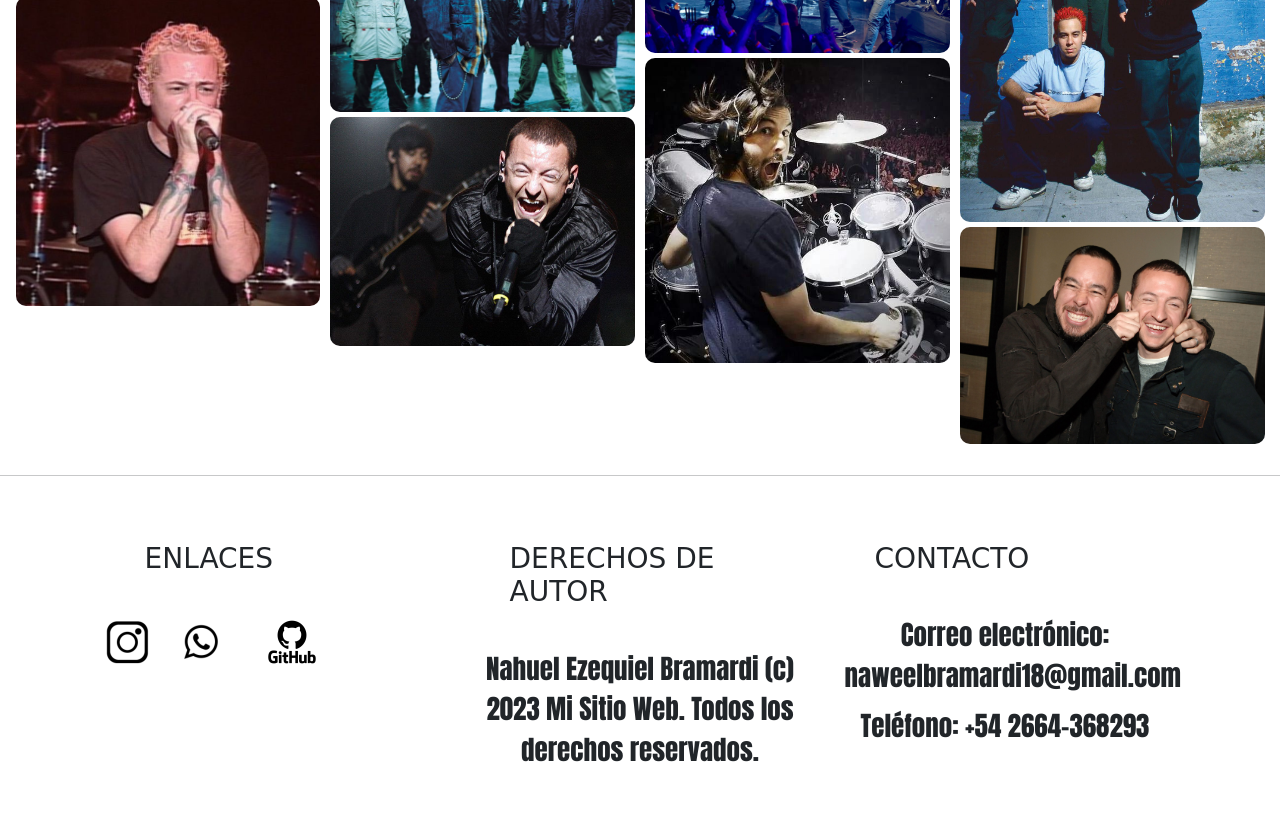
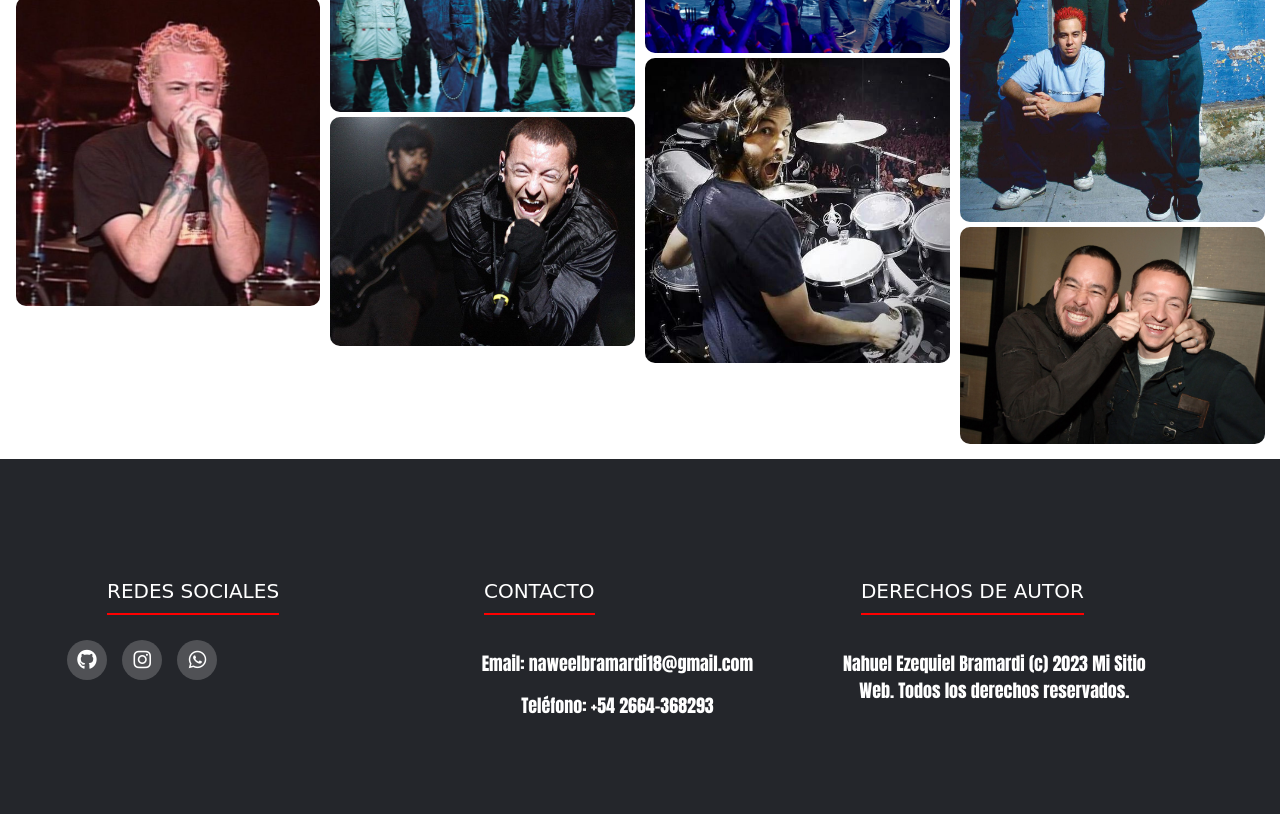
Before and after one commit to NahuelBramardi/PF-Bramardi, a plain HTML site: page Paginas/Galeria.html in a window 1280 px wide. Shown: the part 1401-2215 px from the top of the page. Before the commit the page ends 2191 px from the top, so only its background shows below. Drawn offline with nearby package versions, Linux system fonts and the light colour scheme; a web font is replaced by a local one.

Commit message:
mejoro el footer

```diff
--- a/Paginas/Galeria.html
+++ b/Paginas/Galeria.html
@@ -12,6 +12,8 @@
     <link rel="stylesheet" href="../css/style.css">
      <!-- Faveicon -->
      <link rel="shortcut icon" href="../img/linkin-park-band-logo-3F627013D0-seeklogo.com.png" type="image/x-icon">
+     <!-- CDN -->
+    <link rel="stylesheet" href="https://cdnjs.cloudflare.com/ajax/libs/font-awesome/6.2.1/css/all.min.css">
 </head>
 
 <body>
@@ -94,36 +96,30 @@
 
         </div>
 
-        <hr size="1px">
-        <footer>
+        <footer class="footer">
             <div class="container">
-                <div class="row">
-                    <div class="col-xl-4 col-md-4 col-sm-12">
-                        <h3>Enlaces</h3>
-                        <ul class="horizontal-list">
-                            <li><a href="https://www.instagram.com/nahuelbramardii/"><img
-                                        src="../img/7f7b872e56430e68d69538b17525c51c (1) (1).png"
-                                        alt="Logo de instagram"></a>
-                            </li>
-                            <li><a href="https://api.whatsapp.com/send?phone=+54 9 2664 36-8293&text=MENSAJE"></i><img
-                                        src="../img/whatsapp_4096_black.png" alt="Logo de whatsapp"></a></li>
-                            <li><a href="https://github.com/NahuelBramardi"><img src="../img/logo-GitHub.png"
-                                        alt="logo de github"></a></li>
-                        </ul>
+                <div class="footer-row">
+                    <div class="footer-links">
+                        <h4>Redes Sociales</h4>
+                        <div class="social-link">
+                            <a href="https://github.com/NahuelBramardi"><i class="fab fa-github"></i></a>
+                        <a href="https://www.instagram.com/nahuelbramardii/"><i class="fab fa-instagram"></i></a>
+                        <a href="https://api.whatsapp.com/send?phone=+54 9 2664 36-8293&text=MENSAJE"><i class="fab fa-whatsapp"></i></a>
+                        </div>
                     </div>
-                    <div class="col-xl-4 col-md-4 col-sm-12">
-                        <h3>Derechos de autor</h3>
-                        <p>Nahuel Ezequiel Bramardi (c) 2023 Mi Sitio Web. Todos los derechos reservados. </p>
+                    <div class="footer-links">
+                        <h4>Contacto</h4>
+                        <p class="foteer">Email: naweelbramardi18@gmail.com</p>
+                        <p class="foteer">Teléfono: +54 2664-368293</p>
                     </div>
-                    <div class="col-xl-4 col-md-4 col-sm-12">
-                        <h3>Contacto</h3>
-                        <p>Correo electrónico: naweelbramardi18@gmail.com</p>
-                        <p>Teléfono: +54 2664-368293</p>
+                    <div class="footer-links">
+                        <h4>Derechos de autor</h4>
+                        <p class="foteer">Nahuel Ezequiel Bramardi (c) 2023 Mi Sitio Web. Todos los derechos reservados.
+                        </p>
                     </div>
                 </div>
             </div>
         </footer>
-
     <script src="https://cdn.jsdelivr.net/npm/bootstrap@5.3.2/dist/js/bootstrap.bundle.min.js"
         integrity="sha384-C6RzsynM9kWDrMNeT87bh95OGNyZPhcTNXj1NW7RuBCsyN/o0jlpcV8Qyq46cDfL"
         crossorigin="anonymous"></script>
--- a/css/style.css
+++ b/css/style.css
@@ -4,9 +4,9 @@
 @import url('https://fonts.googleapis.com/css2?family=Kanit:wght@100&display=swap');
 
 * {
-    box-sizing: border-box;
     margin: 0;
     padding: 0;
+    box-sizing: border-box;
 }
 
 body {
@@ -41,8 +41,7 @@ h4 {
     margin-bottom: 30px;
 }
 
-h4,
-h3 {
+h4, h3 {
     font-family: 'Dela Gothic One', cursive;
     margin: 40px;
 
@@ -83,6 +82,7 @@ p {
     max-width: 800px;
     margin: 0 auto;
     border-radius: 40px;
+    margin-bottom: 15px;
 }
 
 .concierto {
@@ -171,10 +171,83 @@ p {
 }
 
 
+/* footer */
 
+.container {
+    max-width: 1200px;
+    margin: 0 auto;
+}
 
-/* footer */
-ul.horizontal-list {
+.footer {
+    background-color: #24262b;
+    padding: 80px 0;
+}
+
+ .footer-row {
+    display: flex;
+    flex-wrap: wrap;
+}
+
+.footer-links {
+    width: calc(33.33% - 15px);
+    padding: 0 15px;
+    color: #00c3ff;
+    text-align: left;
+}
+
+.footer-links h4 {
+    font-size: 20px;
+    color: #ffffff;
+    margin-bottom: 25px;
+    font-weight: 500;
+    border-bottom: 2px solid red;
+    padding-bottom: 10px;
+    display: inline-block;
+}
+
+.footer-links .foteer {
+    font-size: 18px;
+    color: #ffffff;
+    display: block;
+    margin-bottom: 15px;
+    transition: all .3s ease;
+}
+
+.footer-links .foteer:hover {
+    color: #ffffff;
+    padding-left: 6px;
+}
+
+.social-link a {
+
+    display: inline-block;
+    min-height: 40px;
+    width: 40px;
+    background-color: rgba(255, 255, 255, 0.2);
+    margin: 0 10px 10px 0;
+    text-align: center;
+    line-height: 40px;
+    border-radius: 50%;
+    color: #ffffff;
+    transition: all .5s ease;
+}
+
+.social-link a:hover {
+    background-color: red;
+}
+
+@media (max-width:991px) {
+    .footer-row {
+        text-align: center;
+    }
+
+    .footer-links {
+        width: 100%;
+        margin-bottom: 30px;
+    }
+}
+
+/* ul.horizontal-list {
     list-style-type: none;
     padding: 0;
 }
@@ -196,4 +269,4 @@ ul.horizontal-list li a i {
 
 ul.horizontal-list li a:hover {
     color: #007bff;
-}
+} */
```
Also changed, not shown: Paginas/Biografia.html (+19 -22 lines), index.html (+19 -22 lines).
